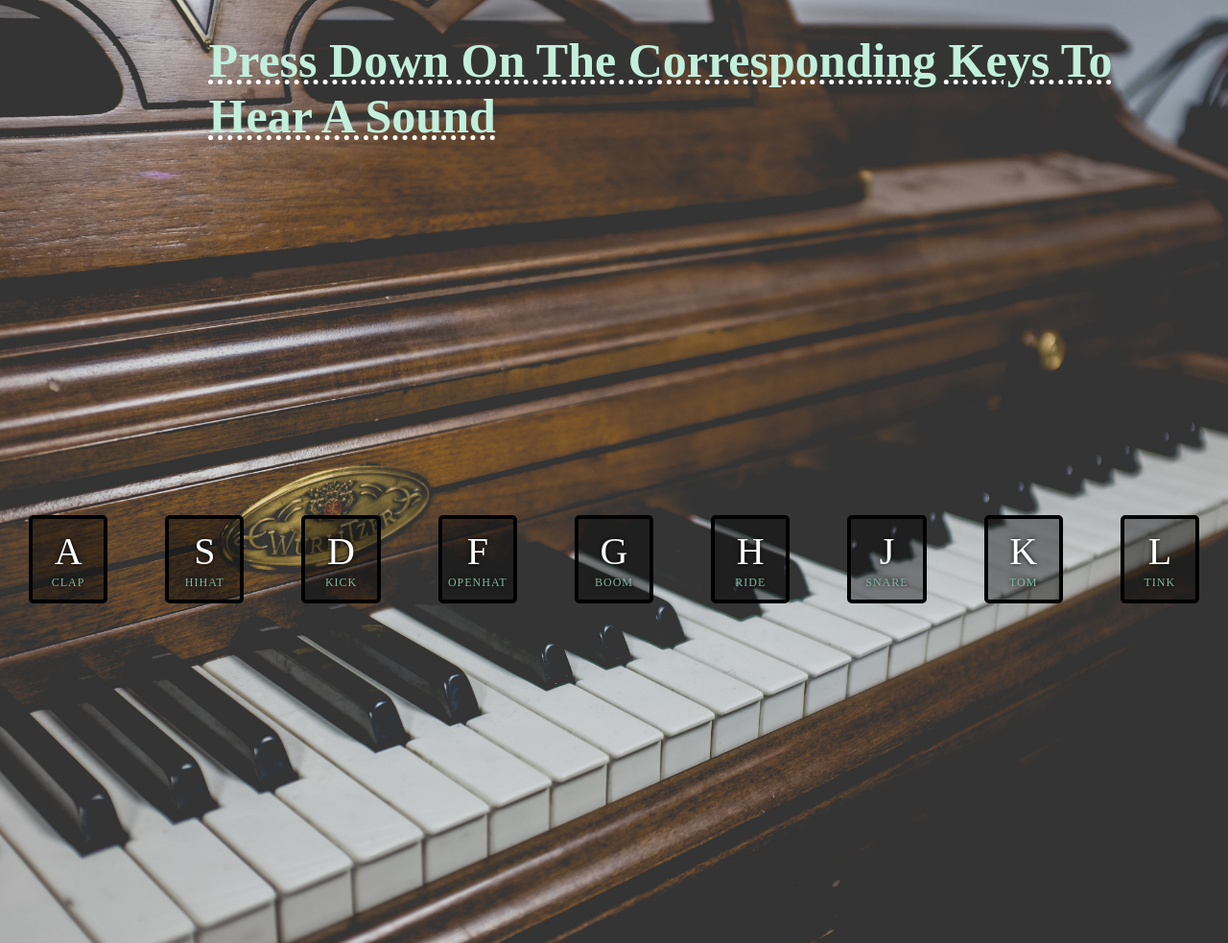
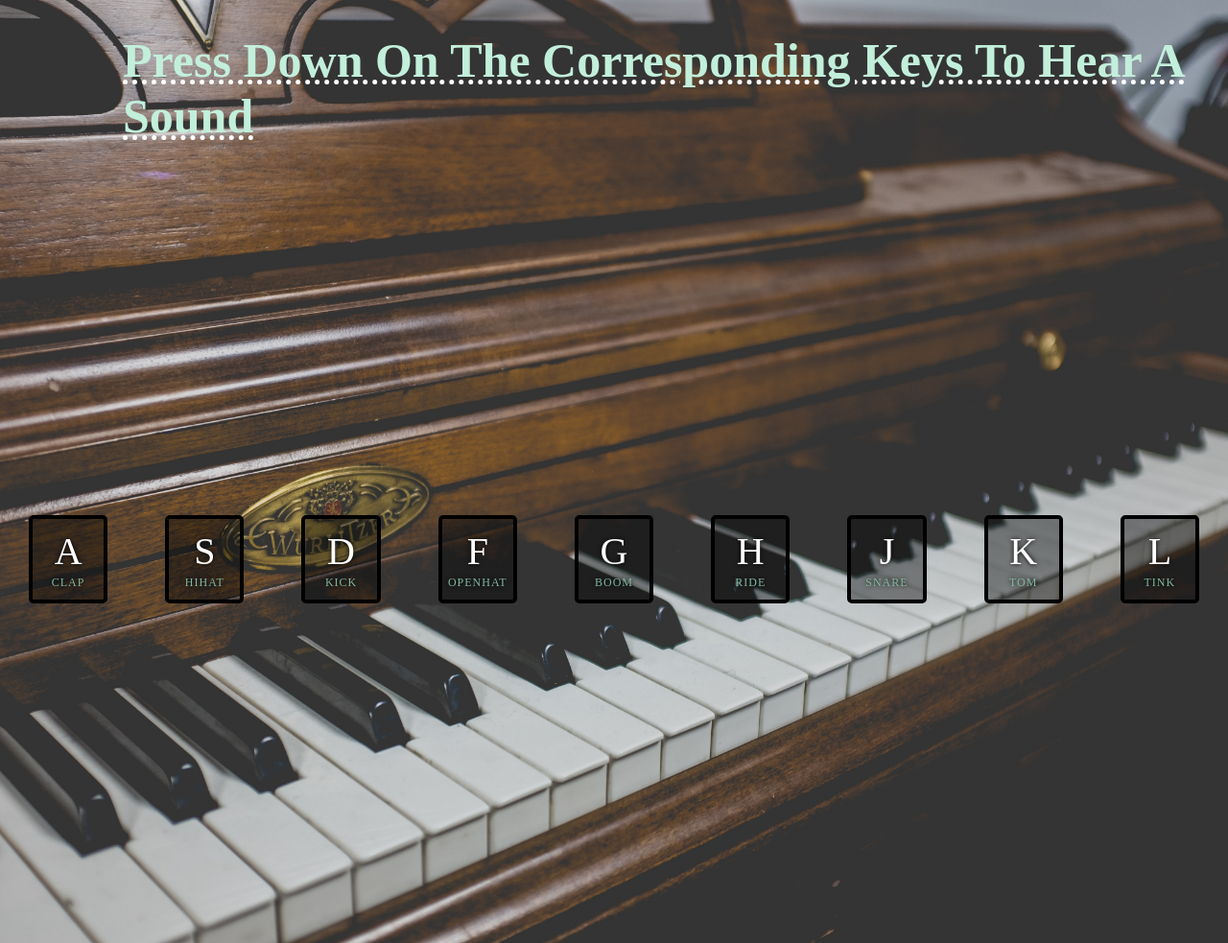
Before and after one commit to jmorales113/JavaScript-Drum-Kit, a plain HTML site: page index.html in a window 1280 px wide. Shown: the whole page at 96% size. Drawn offline with Linux system fonts and the light colour scheme.

Commit message:
Margin adjustments

```diff
--- a/style.css
+++ b/style.css
@@ -11,7 +11,7 @@ html {
 }
 
 h1 {
-  margin-left: 17%;
+  margin-left: 10%;
   font-size: 50px !important;
   color: #c2efdb;
   text-decoration: underline;
```
Also changed, not shown: 1 other file.
